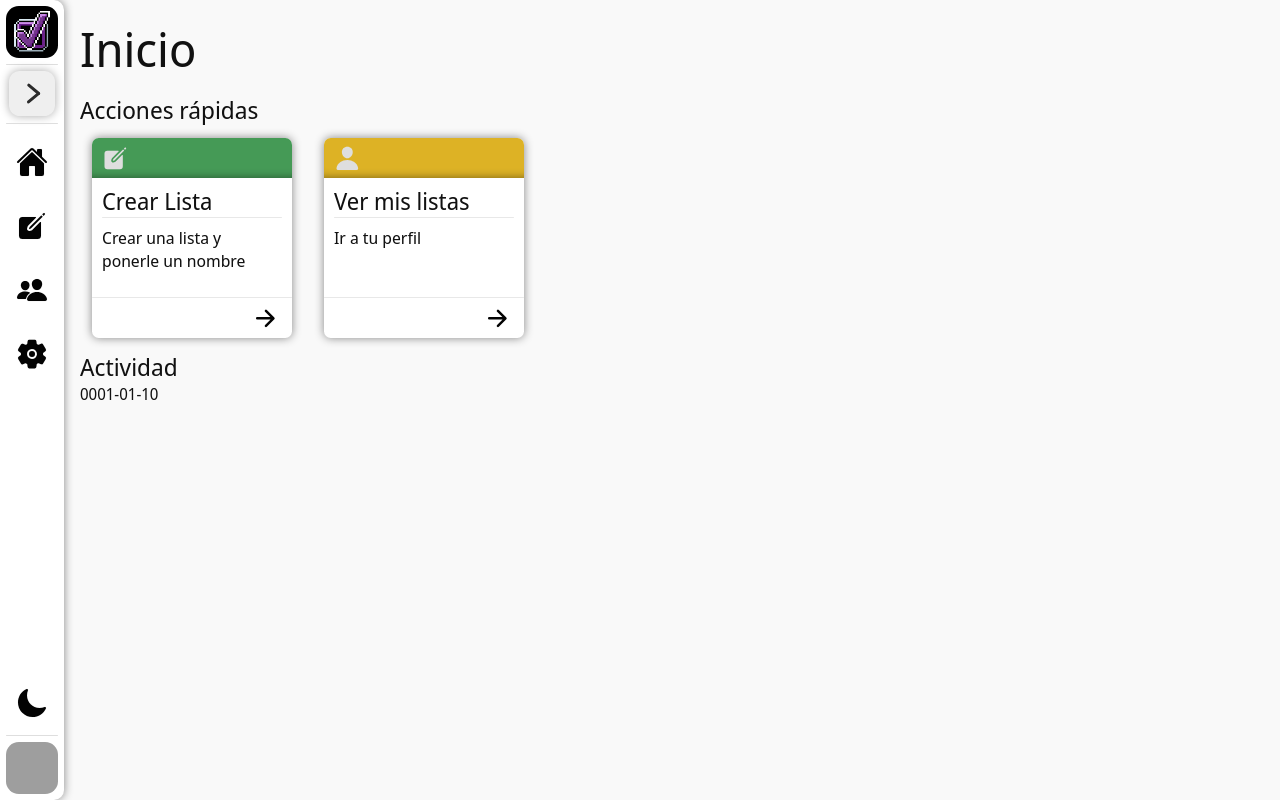
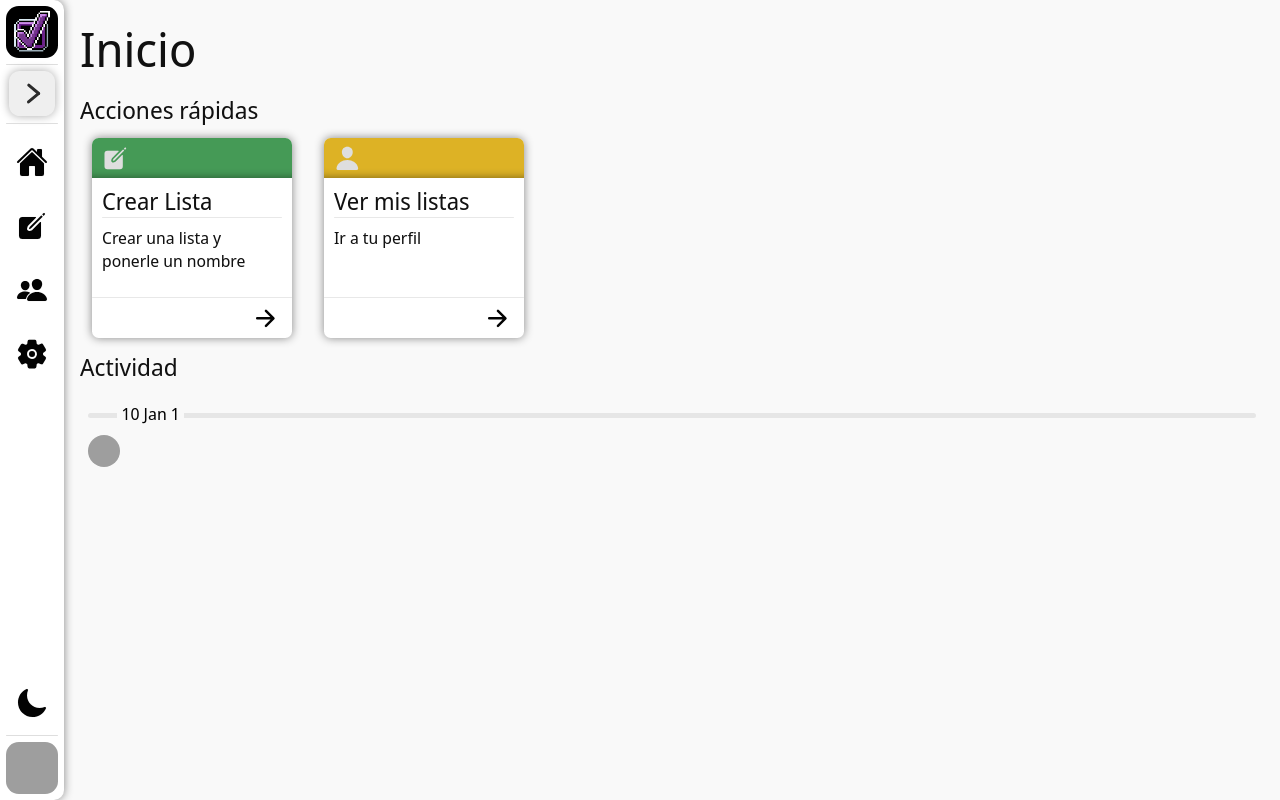
Before and after one commit to GianK128/Flask-To-Do-List, a Flask app: template todo_list/templates/home.html in a window 1280 px wide. Run offline with Flask 2, Linux system fonts and the light colour scheme; a user stored in the database is signed in; tables that the repository leaves empty hold one stand-in row (values such as "Sample post"); the template is opened without the code that fills it: most values are stand-ins (such as "Sample title", 1, 10 or a date in 2020); some libraries are stand-ins or nearby versions; grey boxes are pictures that could not be loaded.

Commit message:
feat: Agregar estilo para página principal

```diff
--- a/todo_list/static/home.css
+++ b/todo_list/static/home.css
@@ -98,3 +98,74 @@ main h1 {
     transform: scale(110%);
     box-shadow: 0 0 10px var(--clr-shadow-highlight);
 }
+
+/* FEED DE ACTIVIDAD */
+
+.stroke-behind {
+    position: relative;
+    width: 100%;
+    margin: 0.5em 0;
+}
+
+.stroke-behind::before {
+    content: '';
+    position: absolute;
+    top: 50%;
+    width: 100%;
+    height: 0.25em;
+    border-radius: 5px;
+    background-color: var(--clr-sidebar-highlight);
+    opacity: 0.7;
+    z-index: -1;
+}
+
+.stroke-behind span {
+    font-size: 0.9em;
+    margin-left: 2.5%;
+    padding: 0.25em;
+    color: var(--clr-sidebar-li);
+    background-color: var(--clr-background);
+}
+
+.feed-container {
+    width: 100%;
+    padding: 0.5em;
+}
+
+.feed-container a {
+    color: var(--clr-text-accent);
+}
+
+.feed-container a:hover {
+    text-decoration: underline;
+}
+
+.log-container {
+    display: flex;
+    width: 100%;
+    justify-content: space-between;
+    align-items: center;
+    /* background-color: var(--clr-sidebar-highlight); */
+}
+
+.log-user-image {
+    height: 2em;
+    aspect-ratio: 1 / 1;
+    border-radius: 50%;
+}
+
+.log-content {
+    flex-grow: 1;
+    margin: 0.5em;
+    padding: 0.5em;
+    border-radius: 0.5em;
+    background-color: var(--clr-sidebar-highlight);
+}
+
+.log-content span {
+    display: block;
+}
+
+.log-content .tag {
+    color: var(--clr-text-obscured);
+}
--- a/todo_list/static/main.css
+++ b/todo_list/static/main.css
@@ -20,6 +20,8 @@
     --clr-sidebar-li: #030303;
     --clr-sidebar-highlight: #dedede;
     --clr-main-text: #111;
+    --clr-text-accent: #9237b6;
+    --clr-text-obscured: #999;
 
     --clr-disabled: #bababa;
     --clr-disabled-icon: #ededed;
@@ -30,6 +32,8 @@ body[dark-mode] {
     --clr-sidebar-li: #ccc;
     --clr-sidebar-highlight: #353535;
     --clr-main-text: #eee;
+    --clr-text-accent: #c659f1;
+    --clr-text-obscured: #777;
 
     --clr-disabled: #434343;
     --clr-disabled-icon: #757575;
--- a/todo_list/templates/home.html
+++ b/todo_list/templates/home.html
@@ -49,34 +49,40 @@
 
         <h2>Actividad</h2>
         {% if days %}
+            <div class="feed-container">
                 {% for day, log_list in days.items() %}
-                <p>
-                    {{ get_date_from_ordinal(day) }}
-                </p>
+                    <h3 class="stroke-behind">
+                        <span>{{ get_date_from_ordinal(day).strftime('%d %b %Y') }}</span>
+                    </h3>
                     {% for log in log_list %}
+                        <div class="log-container">
+                            <img class="log-user-image" src="{{ url_for('static', filename='uploads/profiles/{}'.format(log.user.pic_path)) }}" alt="{{ log.user.username }}">
                             {% if log.type == 1 %}
-                        <p>
-                            <a href="{{ url_for('list.my_lists', user=log.user.username) }}">{{ log.user.username }}</a> marcó "<a href="{{ url_for('list.user_list', user=log.user.username, listname=get_list_name(log.list_id)) }}">{{ get_item_name(log.item_id) }}</a>" como completado.
-                            {{ log.date }}
+                                <p class="log-content">
+                                    <span class="text"><a href="{{ url_for('list.my_lists', user=log.user.username) }}">{{ log.user.username }}</a> marcó "<a href="{{ url_for('list.user_list', user=log.user.username, listname=get_list_name(log.list_id)) }}">{{ get_item_name(log.item_id) }}</a>" como completado.</span>
+                                    <span class="tag">{{ log.date.strftime('%H:%M') }}</span>
                                 </p>
                             {% elif log.type == 2 %}
-                        <p>
-                            <a href="{{ url_for('list.my_lists', user=log.user.username) }}">{{ log.user.username }}</a> completó todos sus objetivos en <a href="{{ url_for('list.user_list', user=log.user.username, listname=get_list_name(log.list_id)) }}">{{ get_list_name(log.list_id) }}</a>.
-                            {{ log.date }}
-                        </p>
+                                <p class="log-content">
+                                    <span class="text"><a href="{{ url_for('list.my_lists', user=log.user.username) }}">{{ log.user.username }}</a> completó todos sus objetivos en <a href="{{ url_for('list.user_list', user=log.user.username, listname=get_list_name(log.list_id)) }}">{{ get_list_name(log.list_id) }}</a>.</span>
+                                    <span class="tag">{{ log.date.strftime('%H:%M') }}</span>
+                                </p class="log-content">
                             {% elif log.type == 3 %}
-                        <p>
-                            <a href="{{ url_for('list.my_lists', user=log.user.username) }}">{{ log.user.username }}</a> ahora es amigo de <a href="{{ url_for('list.my_lists', user=get_username(log.friend_id)) }}">{{ get_username(log.friend_id) }}</a>.
-                            {{ log.date }}
-                        </p>
+                                <p class="log-content">
+                                    <span class="text"><a href="{{ url_for('list.my_lists', user=log.user.username) }}">{{ log.user.username }}</a> ahora es amigo de <a href="{{ url_for('list.my_lists', user=get_username(log.friend_id)) }}">{{ get_username(log.friend_id) }}</a>.</span>
+                                    <span class="tag">{{ log.date.strftime('%H:%M') }}</span>
+                                </p class="log-content">
+                                <img class="log-user-image" src="{{ url_for('static', filename='uploads/profiles/{}'.format(get_pic_path_by_id(log.friend_id))) }}" alt="{{ get_username(log.friend_id) }}">
                             {% elif log.type == 4 %}
-                        <p>
-                            <a href="{{ url_for('list.my_lists', user=log.user.username) }}">{{ log.user.username }}</a> creó la lista <a href="{{ url_for('list.user_list', user=log.user.username, listname=get_list_name(log.list_id)) }}">{{ get_list_name(log.list_id) }}</a>.
-                            {{ log.date }}
+                                <p class="log-content">
+                                    <span class="text"><a href="{{ url_for('list.my_lists', user=log.user.username) }}">{{ log.user.username }}</a> creó la lista <a href="{{ url_for('list.user_list', user=log.user.username, listname=get_list_name(log.list_id)) }}">{{ get_list_name(log.list_id) }}</a>.</span>
+                                    <span class="tag">{{ log.date.strftime('%H:%M') }}</span>
                                 </p>
                             {% endif %}
+                        </div>
                     {% endfor %}
                 {% endfor %}
+            </div>
         {% else %}
             <p>Aquí no hay nada aún.</p>
         {% endif %}
```
Lines whose indentation alone changed are shown as unchanged.
